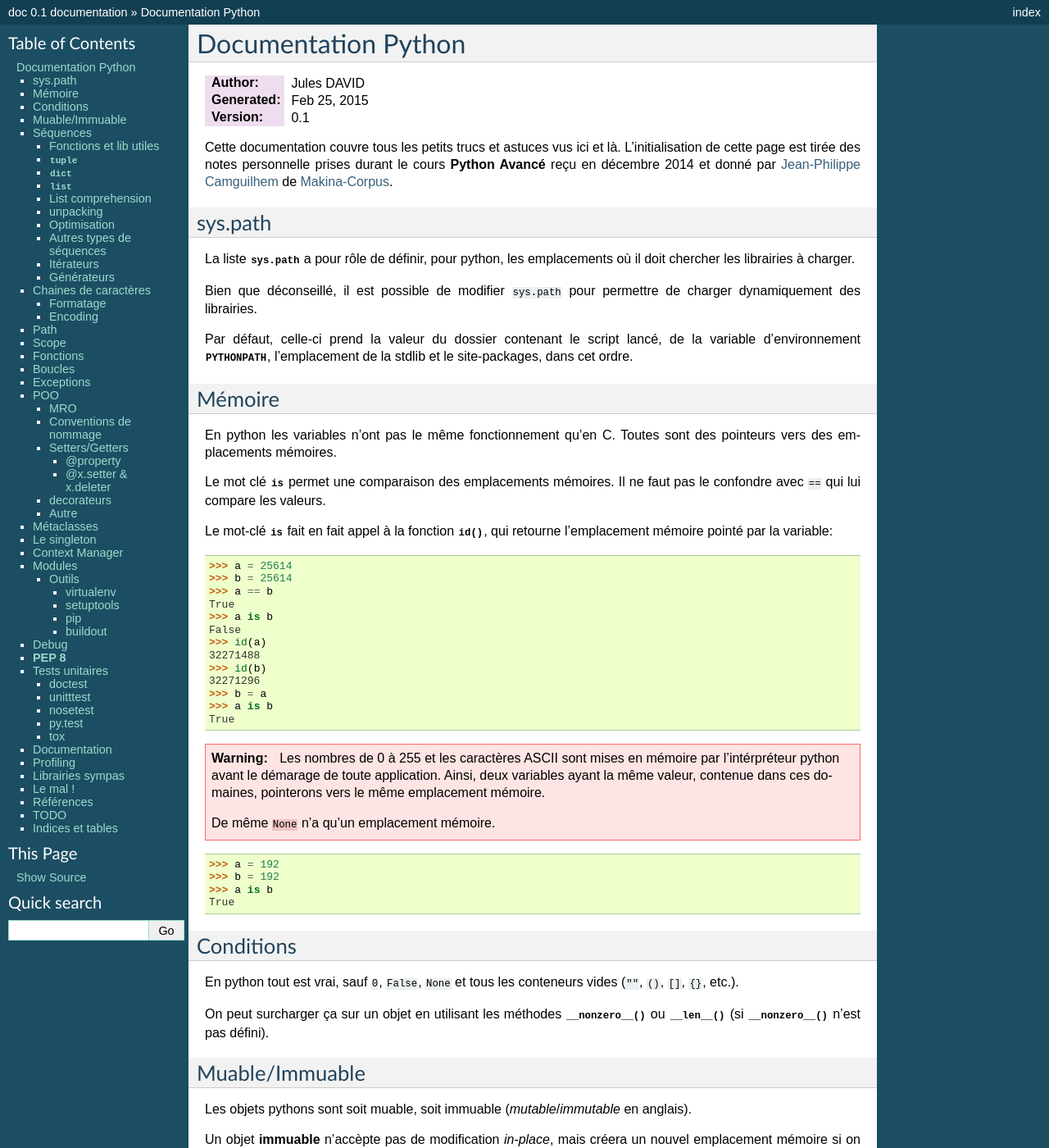
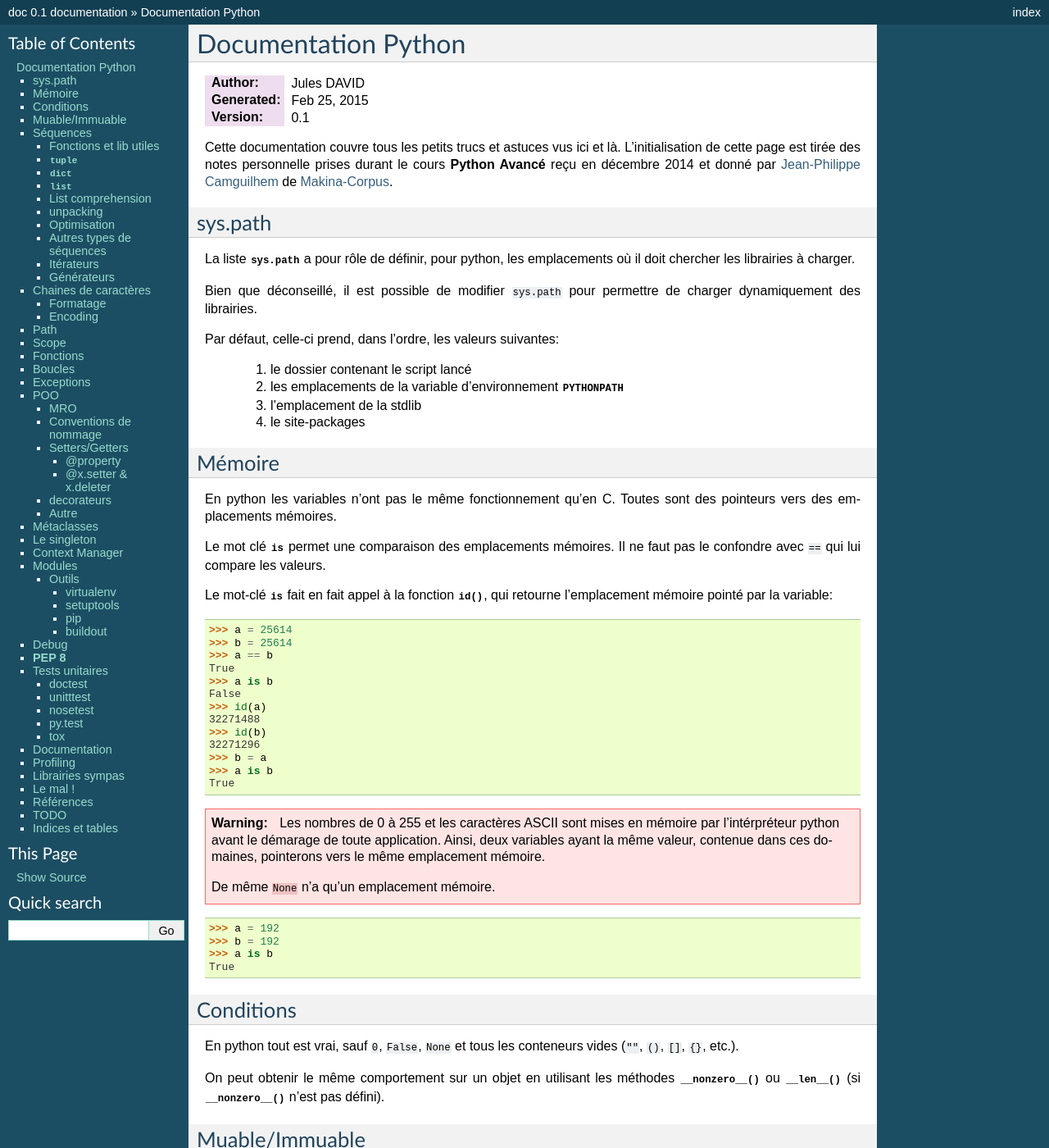
Before and after one commit to galactics/doc-python, a Sphinx documentation site: the page built from source/index.rst, in a window 1280 px wide and 1400 px high. Shown: the whole window at 82% size. Built offline with Sphinx 7.4.7, drawn with Linux system fonts in a browser that asks for light colours; some of the changed text lies outside the part shown.

Commit message:
reformulation

```diff
--- a/source/index.rst
+++ b/source/index.rst
@@ -27,9 +27,12 @@ emplacements où il doit chercher les librairies à charger.
 Bien que déconseillé, il est possible de modifier ``sys.path`` pour permettre
 de charger dynamiquement des librairies.
 
-Par défaut, celle-ci prend la valeur du dossier contenant le script lancé, de
-la variable d'environnement :envvar:`PYTHONPATH`, l'emplacement de la stdlib
-et le site-packages, dans cet ordre.
+Par défaut, celle-ci prend, dans l'ordre, les valeurs suivantes:
+
+    1. le dossier contenant le script lancé
+    2. les emplacements de la variable d'environnement :envvar:`PYTHONPATH`
+    3. l'emplacement de la stdlib
+    4. le site-packages
 
 Mémoire
 =======
@@ -77,7 +80,7 @@ Conditions
 En python tout est vrai, sauf ``0``, ``False``, ``None`` et tous les conteneurs
 vides (``""``, ``()``, ``[]``, ``{}``, etc.).
 
-On peut surcharger ça sur un objet en utilisant les méthodes
+On peut obtenir le même comportement sur un objet en utilisant les méthodes
 :py:meth:`__nonzero__` ou :py:meth:`__len__` (si :py:meth:`__nonzero__` n'est
 pas défini).
 
```
